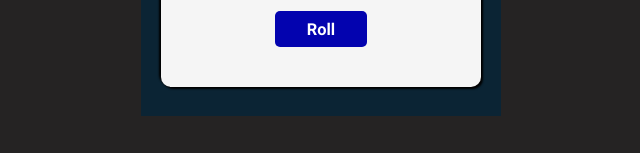
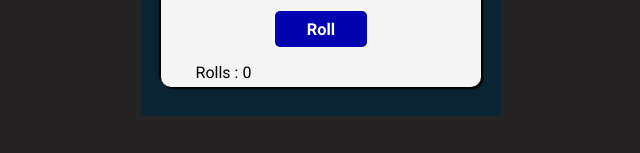
Before and after one commit to Mash14/Tenzies-Game, a React (Vite) app: page / in a window 1280 px wide. Shown: the part 494-647 px from the top of the page, without its empty margins (339-979 px from the left). Built offline with nearby package versions, Linux system fonts and the light colour scheme.

Commit message:
Track number of rolls

```diff
--- a/src/components/main.jsx
+++ b/src/components/main.jsx
@@ -7,7 +7,7 @@ function Main() {
 
     const [arr, updateArr] = React.useState( allNewDice())
     const [tenzies,youWon] = useState(false)
-    const [rolls, upDateRolls] = useState(false)
+    const [rolls, upDateRolls] = useState(0)
 
     useEffect(()=> {
         // console.log('changed')
@@ -59,9 +59,11 @@ function Main() {
                     return die.isHeld ? die : generateNewValue()
                 }))
             )
+            upDateRolls(prev => prev + 1)
         } else {
             updateArr(allNewDice())
             youWon(false)
+            upDateRolls(0)
         }
         // updateArr(allNewDice())
     }
@@ -90,6 +92,7 @@ function Main() {
                             {diceElements}
                         </div>
                         <button className='roll' onClick={rollDice }>{tenzies ? 'New Game' : 'Roll'}</button>
+                        {tenzies ? <p>Won after {rolls} rolls</p> : <p>Rolls : {rolls}</p>}
                     </div>
                 </div>
             </div>
```
